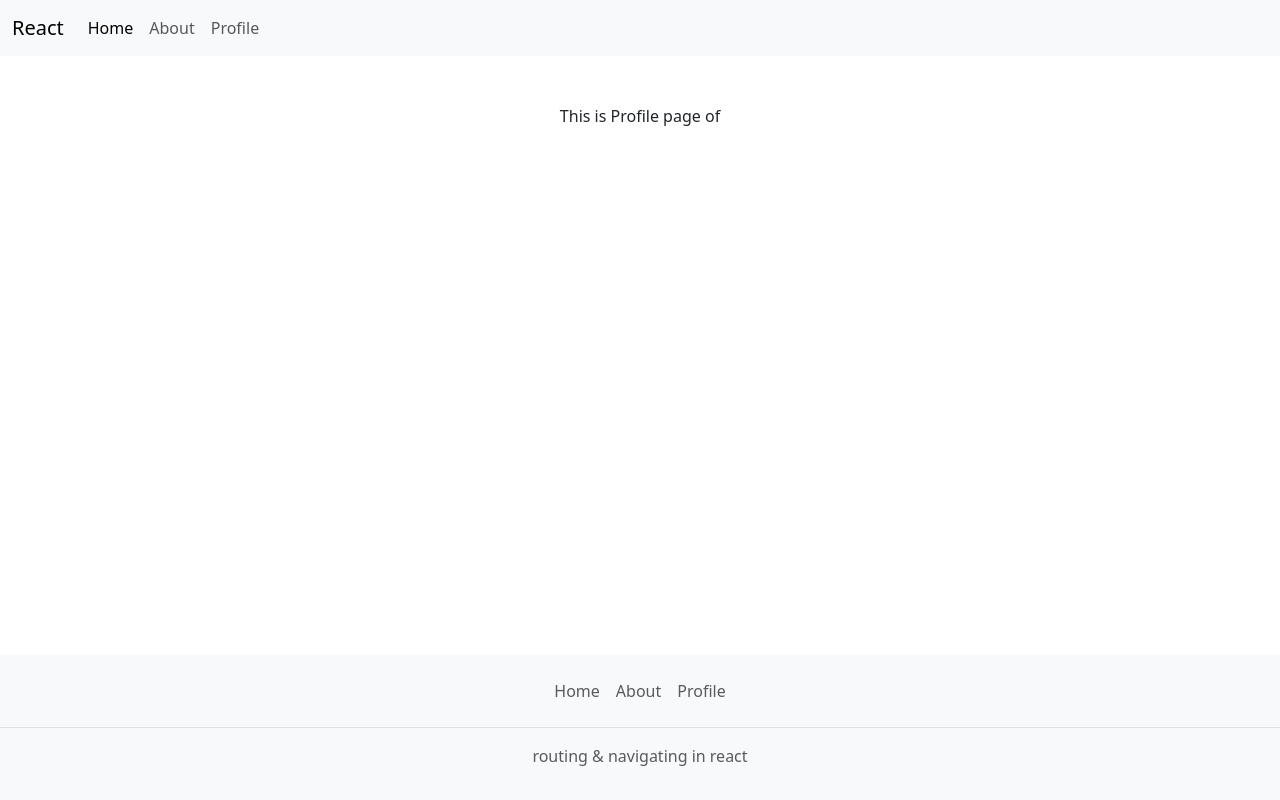
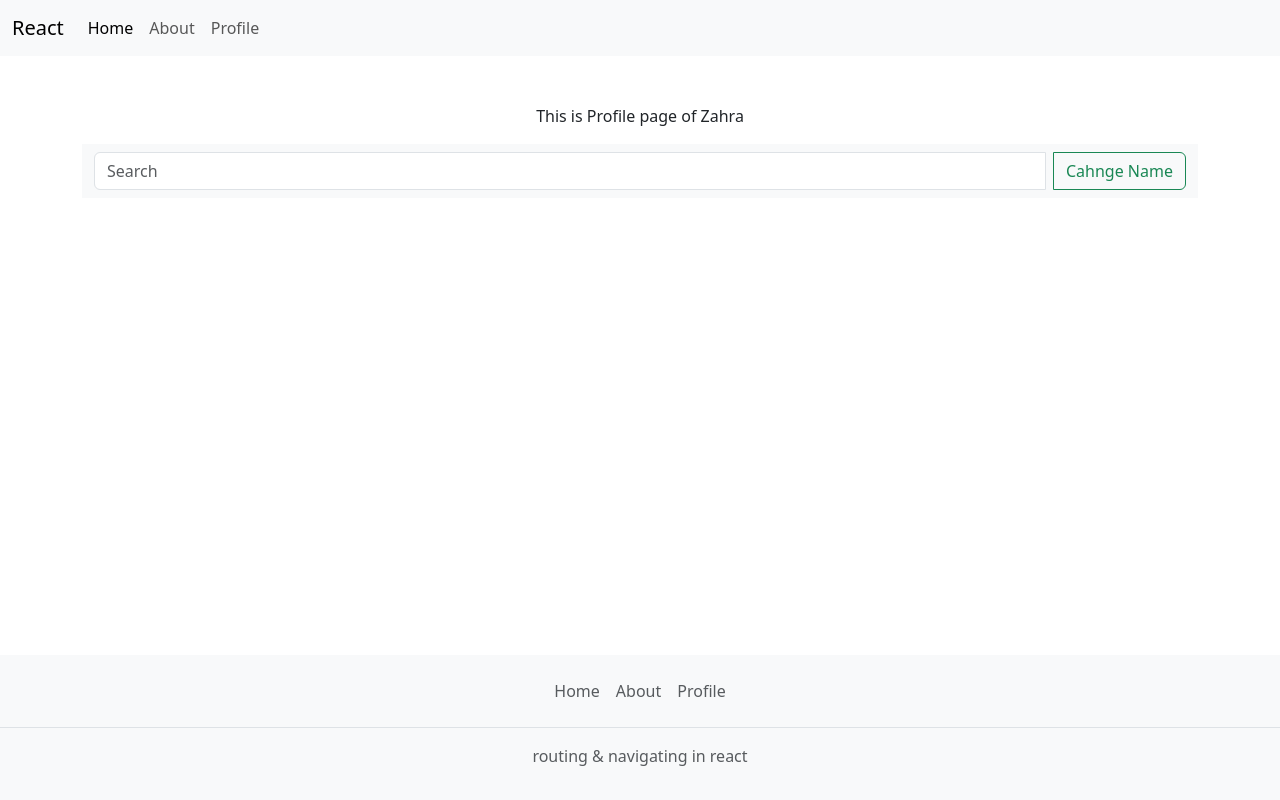
Before and after one commit to ZahraaaRezaeiii/route-navigate-react, a React (Create React App) app: page /profile in a window 1280 px wide. Built offline with nearby package versions, Linux system fonts and the light colour scheme.

Commit message:
prop drilling in reaact #6

```diff
--- a/package.json
+++ b/package.json
@@ -6,6 +6,7 @@
     "@testing-library/jest-dom": "^5.17.0",
     "@testing-library/react": "^13.4.0",
     "@testing-library/user-event": "^13.5.0",
+    "ajv": "^8.17.1",
     "bootstrap": "^5.3.3",
     "react": "^18.3.1",
     "react-dom": "^18.3.1",
--- a/src/App.js
+++ b/src/App.js
@@ -8,18 +8,20 @@ import { Error } from './pages/Error';
 import 'bootstrap/dist/css/bootstrap.min.css';
 import 'bootstrap/dist/js/bootstrap.bundle.min';
 import './App.css';
+import { useState } from 'react';
 
 
 function App() {
+  const [username, setUsername] = useState("Zahra")
   return (
     <div className="App d-flex flex-column min-vh-100">
       <BrowserRouter>
         <Header/>
         <div className="container mt-5">
           <Routes>
-            <Route path="/" element={<Home />} />
+            <Route path="/" element={<Home username={username} />} />
             <Route path="/about" element={<About/>} />
-            <Route path="/profile/:name?" element={<Profile/>} />
+            <Route path="/profile" element={<Profile username={username} setUsername={setUsername}/>} />
             <Route path='*' element={<Error />} />
           </Routes>
         </div>
--- /dev/null
+++ b/src/components/ChangeProfile.js
@@ -0,0 +1,17 @@
+import { useState } from "react"
+
+export const ChangeProfile = (props) => {
+    const [newname, setNewname] = useState("")
+    return(
+        <nav class="navbar navbar-light bg-light">
+            <div class="container-fluid">
+                <form class="input-group">
+                    <input class="form-control me-2" type="Enter New Name" placeholder="Search" aria-label="Search" onChange={(event) => setNewname(event.target.value)} />
+                    <button class="btn btn-outline-success" type="button" onClick={() => props.setUsername(newname)}>Cahnge Name</button>
+                </form>
+            </div>
+        </nav>
+
+
+    )
+}
--- a/src/pages/Home.js
+++ b/src/pages/Home.js
@@ -1,5 +1,5 @@
-export const Home = () => {
+export const Home = (props) => {
     return (
-        <p>This is Home page.</p>
+        <p>This is Home page - {props.username}</p>
     )
 }
--- a/src/pages/Profile.js
+++ b/src/pages/Profile.js
@@ -1,8 +1,12 @@
-import { useParams } from "react-router-dom"
+import {ChangeProfile} from '../components/ChangeProfile';
 
-export const Profile = () => {
-    const {name} = useParams()
+
+
+export const Profile = (props) => {
     return (
-        <p>This is Profile page of {name}</p>
+        <div>
+            <p>This is Profile page of {props.username}</p>
+            <ChangeProfile setUsername={props.setUsername}/>
+        </div>
     )
 }
```
Also changed, not shown: 1 other file (tests, documents, lock files or other folders).
